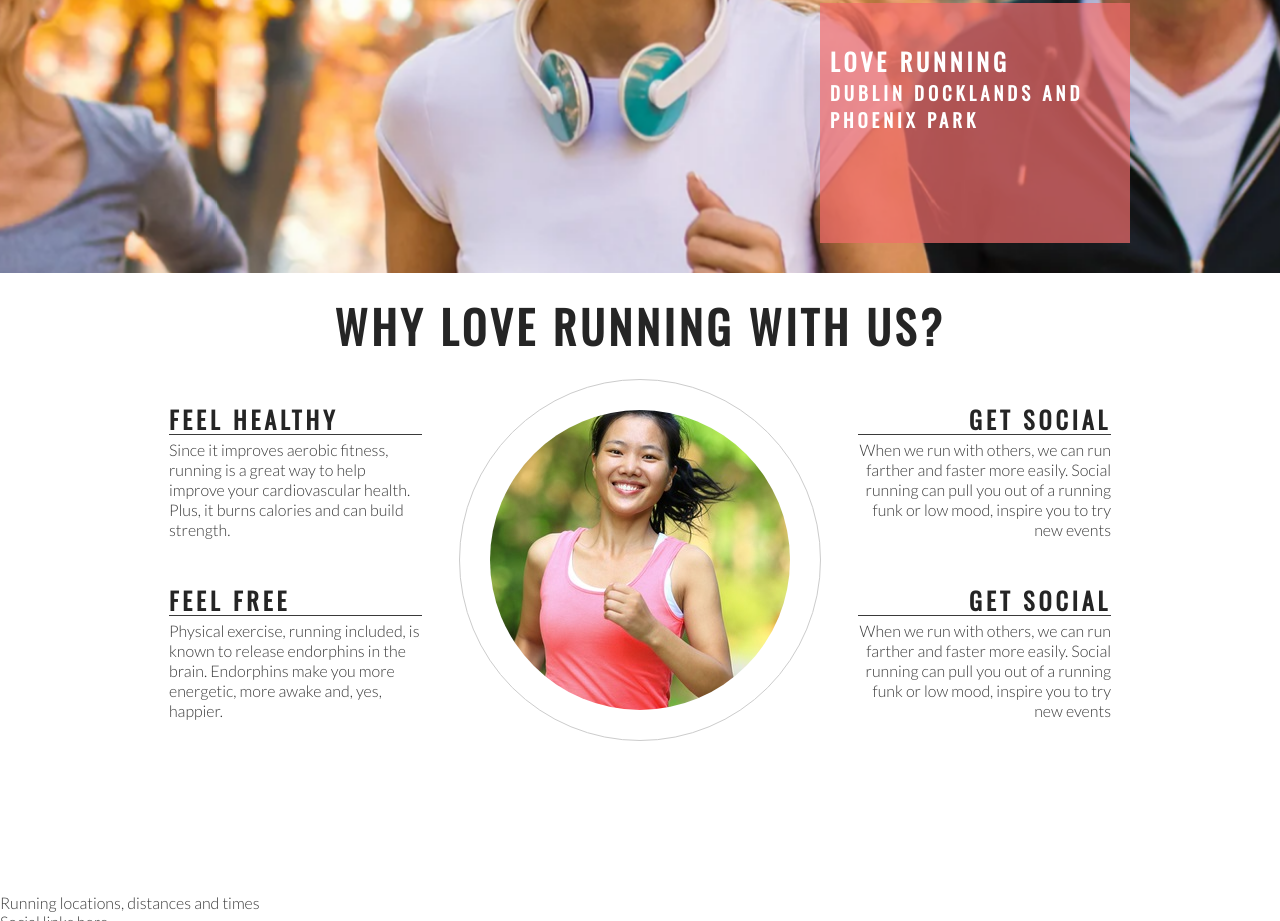
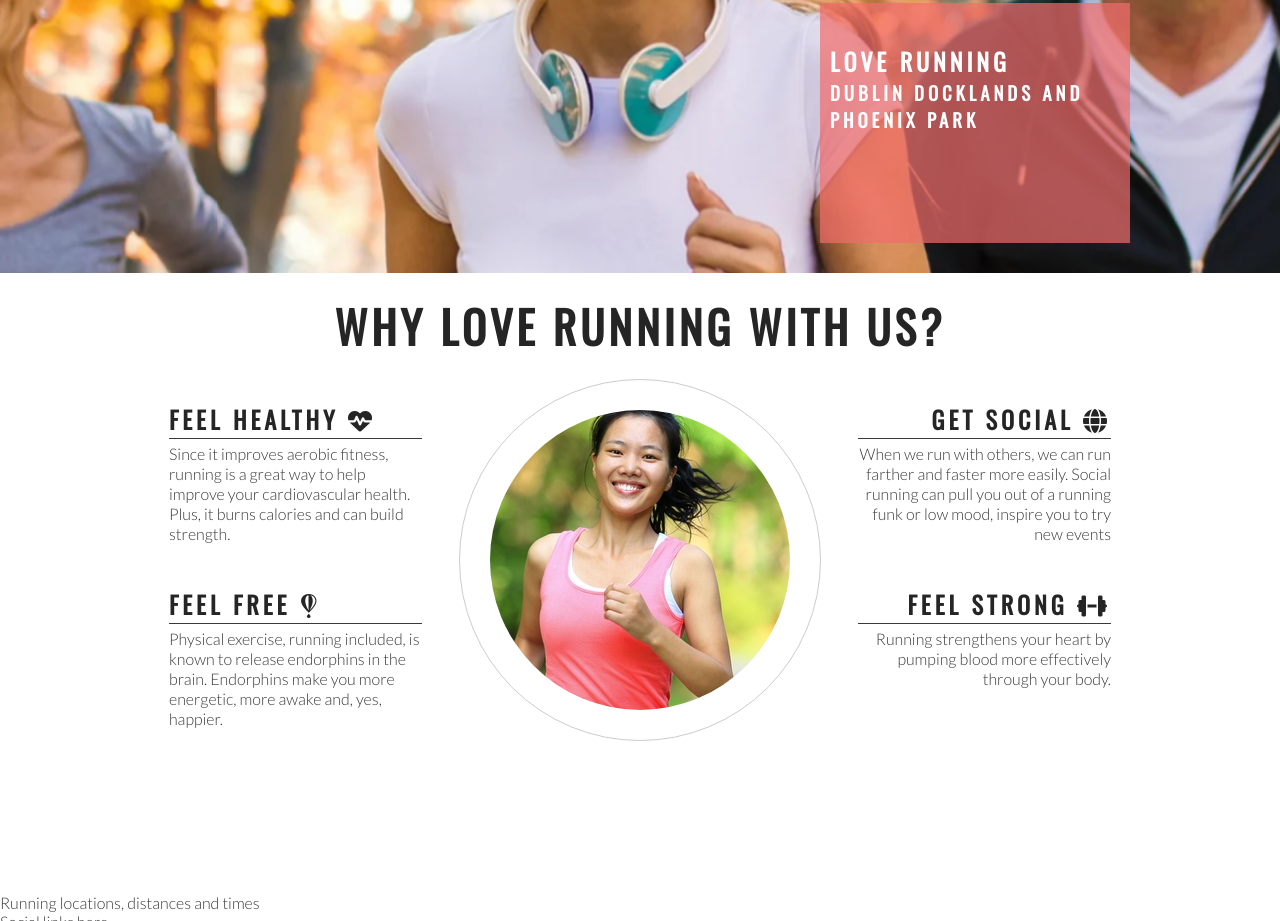
Before and after one commit to BWNC-code/love-running, a plain HTML site: page index.html in a window 1280 px wide. Shown: the part 402-1323 px from the top of the page. Drawn offline with nearby package versions, Linux system fonts and the light colour scheme.

Commit message:
Add font awesome icons to club ethos section

```diff
--- a/index.html
+++ b/index.html
@@ -41,14 +41,14 @@
         <h2 id="welcome">Why Love Running with Us?</h2>
         <div id="left-about">
             <div class="left-about-heading">
-                <h2>Feel Healthy</h2>
+                <h2>Feel Healthy <i class="fa-solid fa-heart-pulse"></i></h2>
                 <hr>
                 <p>Since it improves aerobic fitness, running is a great way to help improve your cardiovascular
                      health. Plus, it burns calories and can build strength.
                 </p>
             </div>
             <div class="left-about-heading">
-                <h2>Feel Free</h2>
+                <h2>Feel Free <i class="fa-brands fa-fly"></i></h2>
                 <hr>
                 <p>Physical exercise, running included, is known to release endorphins in the brain.
                     Endorphins make you more energetic, more awake and, yes, happier.
@@ -57,15 +57,15 @@
         </div>
         <div id="right-about">
             <div class="right-about-heading">
-                <h2>Get Social</h2>
+                <h2>Get Social <i class="fa-solid fa-globe"></i></h2>
                 <hr>
                 <p>When we run with others, we can run farther and faster more easily. Social running can pull you out of a running funk or low mood, inspire you to try new events
                 </p>
             </div>
             <div class="right-about-heading">
-                <h2>Get Social</h2>
+                <h2>Feel Strong <i class="fa-solid fa-dumbbell"></i></h2>
                 <hr>
-                <p>When we run with others, we can run farther and faster more easily. Social running can pull you out of a running funk or low mood, inspire you to try new events
+                <p>Running strengthens your heart by pumping blood more effectively through your body.
                 </p>
             </div>
         </div>
@@ -77,5 +77,6 @@
     </section>
     <section>Running locations, distances and times</section>
     <footer>Social links here</footer>
+    <script src="https://kit.fontawesome.com/4eb4e2c55a.js" crossorigin="anonymous"></script>
 </body>
 </html>
```
